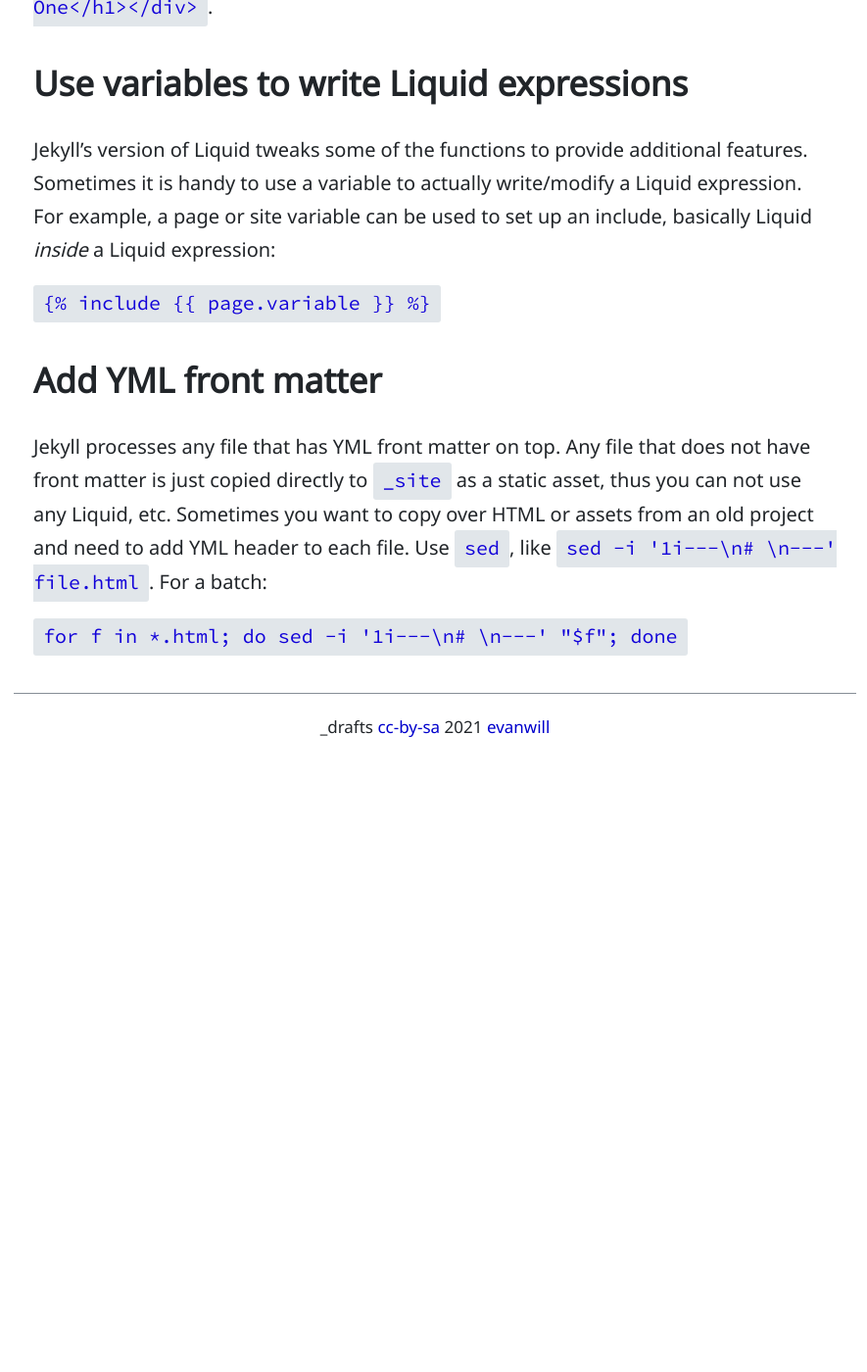
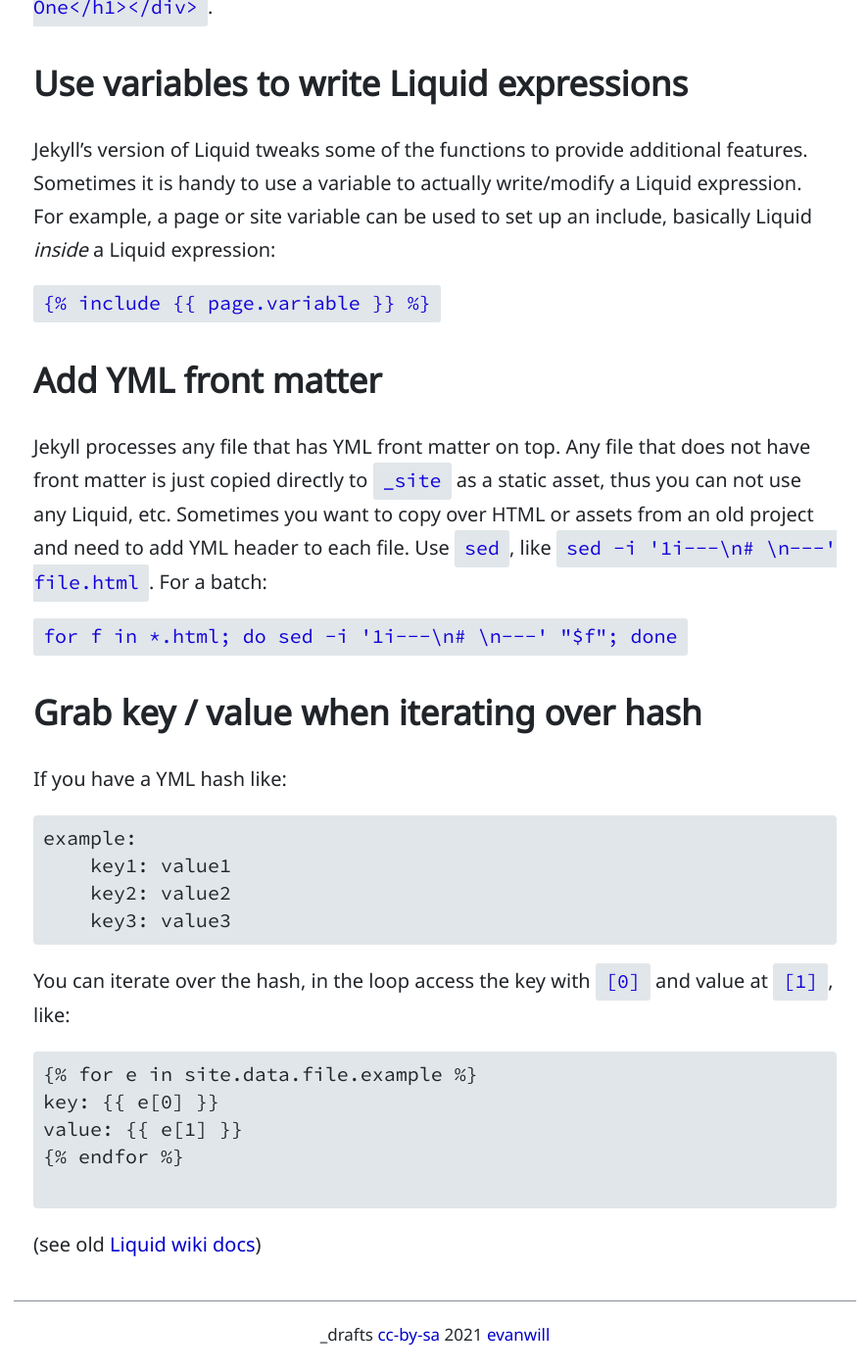
Before and after one commit to evanwill/_drafts, a Jekyll site: the page built from _notes/jekyll-ref.md, in a window 1280 px wide and 1400 px high, scrolled down 1232 px. Shown: the whole window at 98% size, without its empty margins (196-1081 px from the left). Built offline with Jekyll 4.4.1, drawn with Linux system fonts in a browser that asks for light colours; comment, search, counter and statistics services are not loaded; before the commit the page ends 2012 px from its top, so only the background shows below that.

Commit message:
jekyll tip

````diff
--- a/_notes/jekyll-ref.md
+++ b/_notes/jekyll-ref.md
@@ -52,3 +52,26 @@
 For a batch:
 
 `for f in *.html; do sed -i '1i---\n# \n---' "$f"; done`
+
+## Grab key / value when iterating over hash
+
+If you have a YML hash like:
+
+```
+example:
+    key1: value1
+    key2: value2
+    key3: value3
+```
+
+You can iterate over the hash, in the loop access the key with `[0]` and value at `[1]`, like:
+
+```{% raw %}
+{% for e in site.data.file.example %}
+key: {{ e[0] }}
+value: {{ e[1] }}
+{% endfor %}
+{% endraw %}
+```
+
+(see old [Liquid wiki docs](https://github.com/Shopify/liquid/wiki/Liquid-for-Designers#allowed-collection-types))
````
